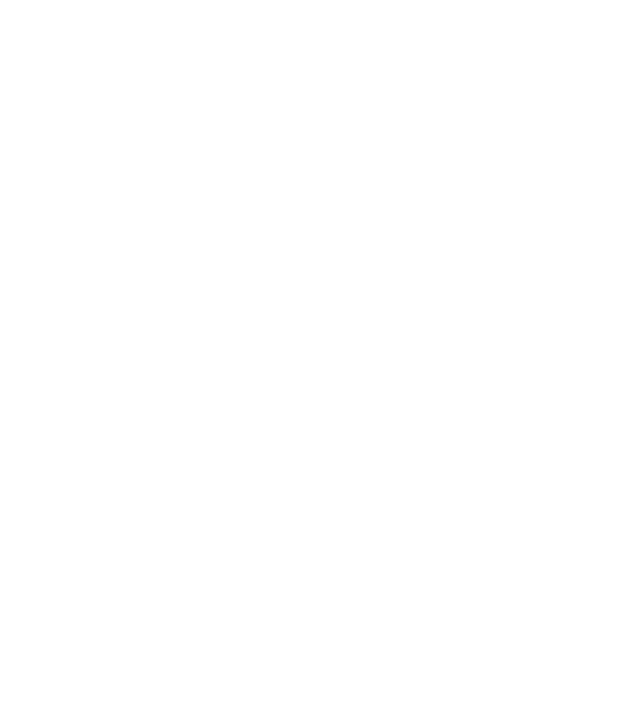
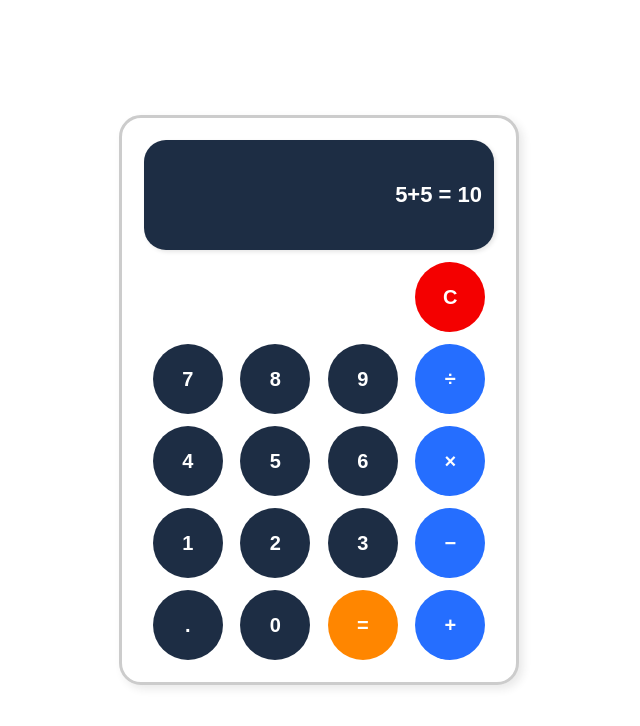
Before and after one commit to aderitomarrime/calculator, a plain HTML site: page index.html in a window 1280 px wide. Shown: the whole page, without its empty margins (321-961 px from the left). Drawn offline with Linux system fonts and the light colour scheme.

Commit message:
Make the interface of the calculator

```diff
--- /dev/null
+++ b/assets/style.css
@@ -0,0 +1,132 @@
+html {
+    box-sizing: border-box;
+}
+
+*,
+*::before,
+*::after {
+    box-sizing: inherit;
+}
+
+* {
+    margin: 0;
+    padding: 0;
+}
+
+body {
+    font-family: Arial, Helvetica, sans-serif;
+    display: flex;
+    justify-content: center;
+    align-items: center;
+    min-height: 100dvh;
+    padding: 12px;
+    background-color: #ffffff;
+}
+
+.main {
+    max-width:400px;
+    width: 100%;
+    display: flex;
+    flex-direction: column;
+    align-items: center;
+    border: 3px solid #ccc;
+    box-shadow: 4px 4px 8px rgba(43, 41, 41, 0.1);
+    padding: 22px;
+    border-radius: 22px;
+    background-color: #ffffff;
+}
+
+.display {
+    width: 100%;
+    height: 110px;
+    border-radius: 22px;
+    display: flex;
+    align-items: center;
+    justify-content: flex-end;
+    padding: 12px;
+    box-shadow: 2px 2px 4px rgba(0, 0, 0, 0.1);
+    color: #ffffff;
+    background-color: #1D2D44;
+}
+
+.display .result {
+    font-size: 22px;
+    font-weight: bold;
+}
+
+.special-buttons {
+    width: 100%;
+    display: flex;
+    margin-top: 12px;
+    justify-content: center;
+}
+
+.special-column {
+    flex: 1;
+    display: flex;
+    justify-content: center;
+}
+
+.special-buttons button{
+    width: 70px;
+    height: 70px;
+    border-radius: 50%;
+    border: none;
+    background-color: #F40000;
+    color: #ffffff;
+    font-weight: bold;
+    cursor: pointer;
+    font-size: 20px;
+    transition: 0.1s ease-in-out;
+}
+
+.special-buttons button:hover {
+    opacity: 0.8;
+}
+
+.columns {
+    width: 100%;
+    display: flex;
+    margin-top: 12px;
+}
+
+.column1,
+.column2,
+.column3,
+.column4 {
+    display: flex;
+    flex-direction: column;
+    flex: 1;
+    align-items: center;
+    row-gap: 12px;
+}
+
+.column button {
+    width: 70px;
+    height: 70px;
+    border-radius: 50%;
+    border: none;
+    cursor: pointer;
+    color: #ffffff;
+    font-weight: bold;
+    font-size: 20px;
+    transition: 0.1s ease-in-out;
+}
+
+.column button:hover {
+    opacity: 0.8;
+}
+
+.column1 button,
+.column2 button,
+.column3 button {
+    background-color: #1D2D44;
+}
+
+.column3 button:last-child {
+    background-color: #FF8600;
+}
+
+.column4 button {
+    background-color: #256EFF;
+}
--- a/index.html
+++ b/index.html
@@ -5,8 +5,43 @@
     <meta name="viewport" content="width=device-width, initial-scale=1.0">
     <title>Calculator</title>
     <script src="/assets/script.js" defer></script>
+    <link rel="stylesheet" href="/assets/style.css">
 </head>
 <body>
-
+    <div class="main">
+        <div class="display"><p class="result">5+5 = 10</p></div>
+        <div class="special-buttons">
+            <div class="special-column"></div>
+            <div class="special-column"></div>
+            <div class="special-column"></div>
+            <div class="special-column"><button>C</button></div>
+        </div>
+        <div class="columns">
+            <div class="column column1">
+                <button>7</button>
+                <button>4</button>
+                <button>1</button>
+                <button>.</button>
+            </div>
+            <div class="column column2">
+                <button>8</button>
+                <button>5</button>
+                <button>2</button>
+                <button>0</button>
+            </div>
+            <div class="column column3">
+                <button>9</button>
+                <button>6</button>
+                <button>3</button>
+                <button>=</button>
+            </div>
+            <div class="column column4">
+                <button>&divide;</button>
+                <button>&times;</button>
+                <button>&minus;</button>
+                <button>&plus;</button>
+            </div>
+        </div>
+    </div>
 </body>
 </html>
```
